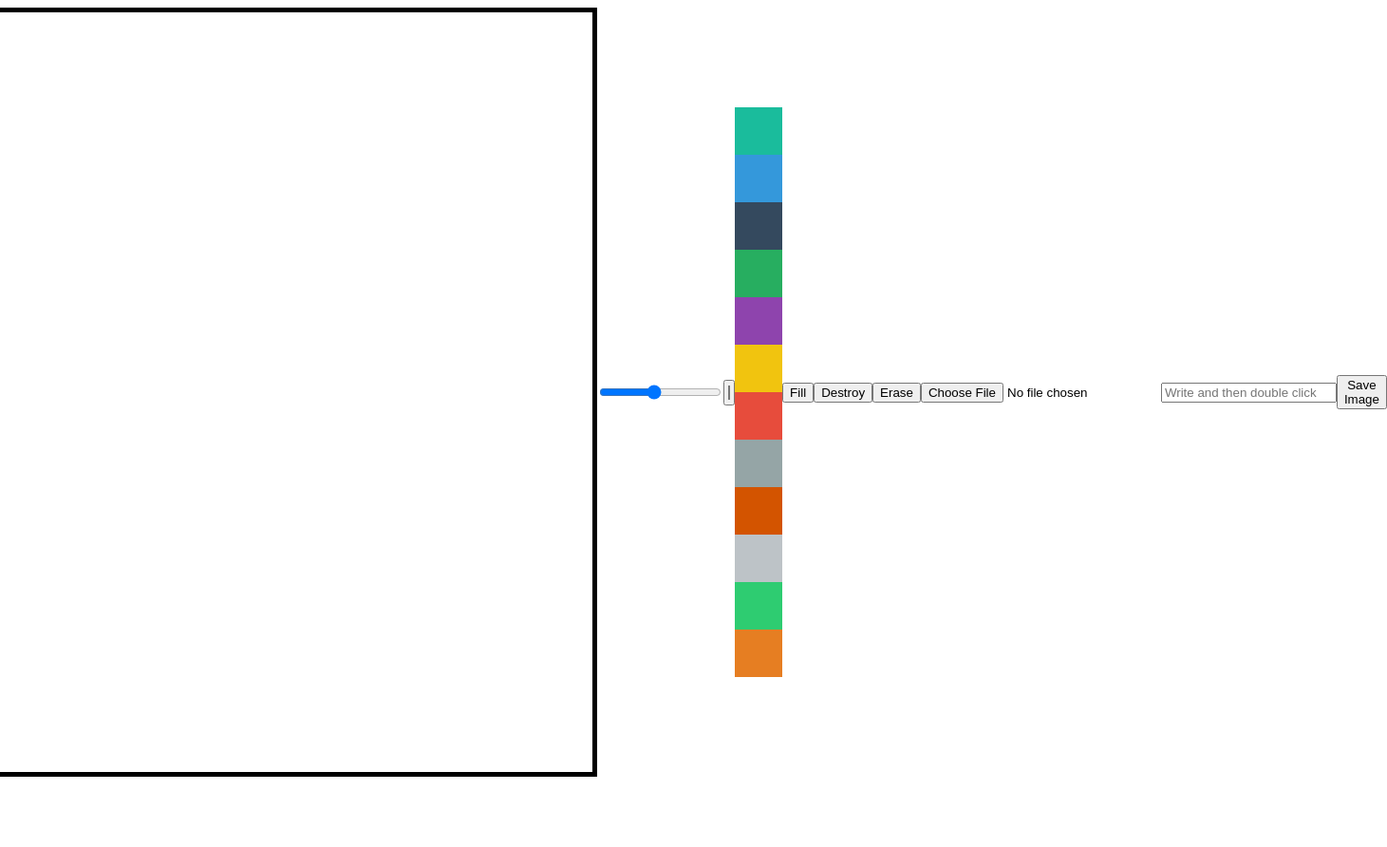
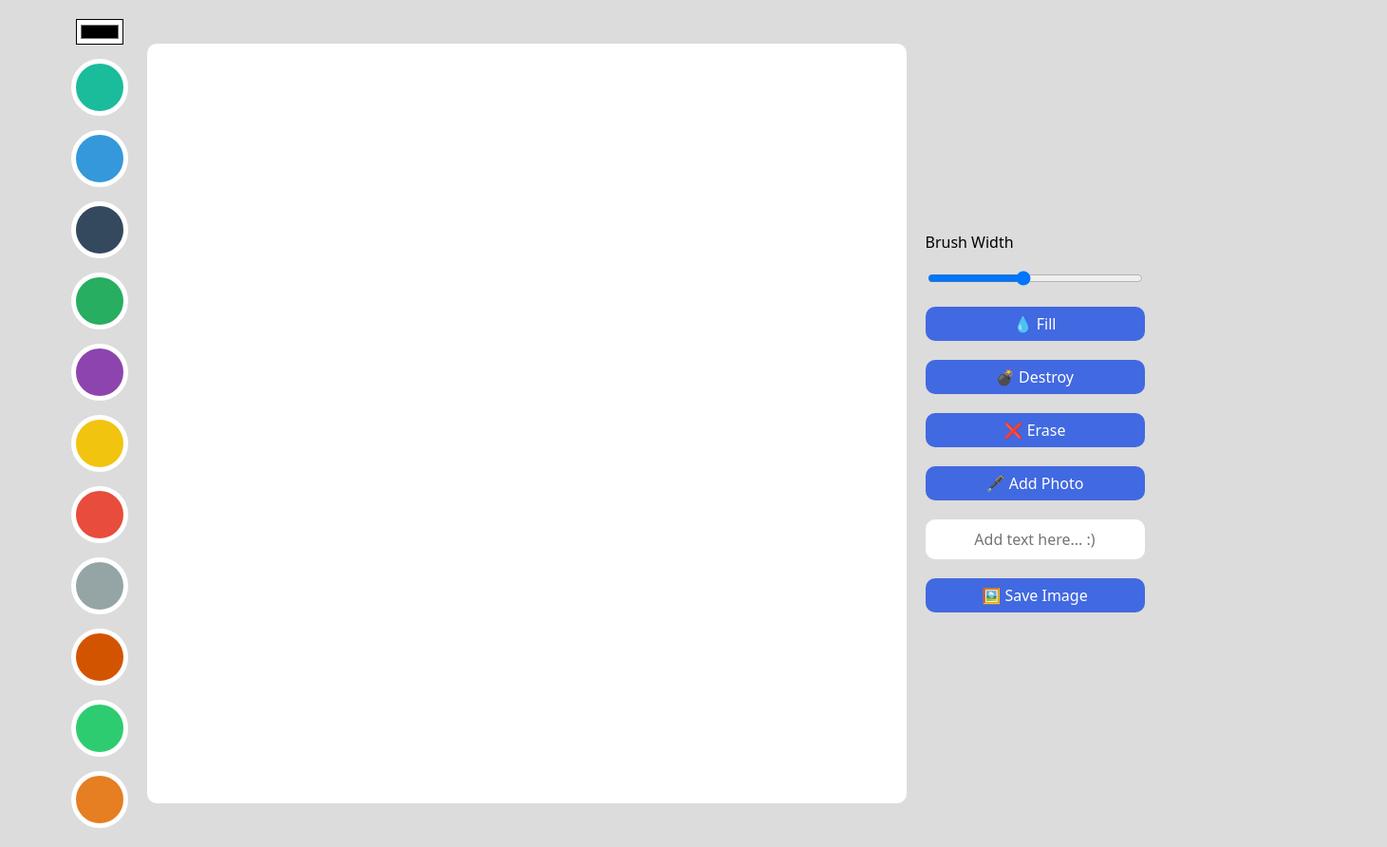
Before and after one commit to bioroid17/nomad-mememaker, a plain HTML site: page index.html in a window 1280 px wide. Shown: the whole page at 95% size, 1461 px wide, since content can reach past the window. Before the commit the page ends 826 px from the top, so only its background shows below. Drawn offline with Linux system fonts and the light colour scheme.

Commit message:
MEME MAKER - CSS

```diff
--- a/index.html
+++ b/index.html
@@ -7,17 +7,8 @@
 		<link rel="stylesheet" href="style.css" />
 	</head>
 	<body>
-		<canvas></canvas>
-		<input
-			id="line-width"
-			type="range"
-			min="1"
-			max="10"
-			value="5"
-			step="0.5"
-		/>
-		<input type="color" id="color" />
-		<div>
+		<div class="color-options">
+			<input type="color" id="color" />
 			<div
 				class="color-option"
 				style="background-color: #1abc9c"
@@ -65,11 +56,6 @@
 			></div>
 			<div
 				class="color-option"
-				style="background-color: #bdc3c7"
-				data-color="#bdc3c7"
-			></div>
-			<div
-				class="color-option"
 				style="background-color: #2ecc71"
 				data-color="#2ecc71"
 			></div>
@@ -79,16 +65,28 @@
 				data-color="#e67e22"
 			></div>
 		</div>
-		<button id="mode-btn">Fill</button>
-		<button id="destroy-btn">Destroy</button>
-		<button id="eraser-btn">Erase</button>
-		<input type="file" accept="image/*" id="file" />
-		<input
-			type="text"
-			placeholder="Write and then double click"
-			id="text"
-		/>
-		<button id="save-btn">Save Image</button>
+		<canvas></canvas>
+
+		<div class="btns">
+			<span>Brush Width</span>
+			<input
+				id="line-width"
+				type="range"
+				min="1"
+				max="10"
+				value="5"
+				step="0.5"
+			/>
+			<button id="mode-btn">💧 Fill</button>
+			<button id="destroy-btn">💣 Destroy</button>
+			<button id="eraser-btn">❌ Erase</button>
+			<label for="file">
+				🖋️ Add Photo
+				<input type="file" accept="image/*" id="file" />
+			</label>
+			<input type="text" placeholder="Add text here... :)" id="text" />
+			<button id="save-btn">🖼️ Save Image</button>
+		</div>
 		<script src="script.js"></script>
 	</body>
 </html>
--- /dev/null
+++ b/reset.css
@@ -0,0 +1,137 @@
+/* http://meyerweb.com/eric/tools/css/reset/
+   v2.0 | 20110126
+   License: none (public domain)
+*/
+
+html,
+body,
+div,
+span,
+applet,
+object,
+iframe,
+h1,
+h2,
+h3,
+h4,
+h5,
+h6,
+p,
+blockquote,
+pre,
+a,
+abbr,
+acronym,
+address,
+big,
+cite,
+code,
+del,
+dfn,
+em,
+img,
+ins,
+kbd,
+q,
+s,
+samp,
+small,
+strike,
+strong,
+sub,
+sup,
+tt,
+var,
+b,
+u,
+i,
+center,
+dl,
+dt,
+dd,
+ol,
+ul,
+li,
+fieldset,
+form,
+label,
+legend,
+table,
+caption,
+tbody,
+tfoot,
+thead,
+tr,
+th,
+td,
+article,
+aside,
+canvas,
+details,
+embed,
+figure,
+figcaption,
+footer,
+header,
+hgroup,
+menu,
+nav,
+output,
+ruby,
+section,
+summary,
+time,
+mark,
+audio,
+video {
+  margin: 0;
+  padding: 0;
+  border: 0;
+  font-size: 100%;
+  font: inherit;
+  vertical-align: baseline;
+}
+/* HTML5 display-role reset for older browsers */
+article,
+aside,
+details,
+figcaption,
+figure,
+footer,
+header,
+hgroup,
+menu,
+nav,
+section {
+  display: block;
+}
+body {
+  line-height: 1;
+}
+ol,
+ul {
+  list-style: none;
+}
+blockquote,
+q {
+  quotes: none;
+}
+blockquote:before,
+blockquote:after,
+q:before,
+q:after {
+  content: "";
+  content: none;
+}
+table {
+  border-collapse: collapse;
+  border-spacing: 0;
+}
+
+input:focus {
+  outline: none;
+}
+a {
+  color: inherit;
+  text-decoration: none;
+}
--- a/script.js
+++ b/script.js
@@ -56,10 +56,10 @@ function changeColor(colorValue) {
 function onModeClick() {
 	if (isFilling) {
 		isFilling = false;
-		modeBtn.innerText = "Fill";
+		modeBtn.innerText = "💧 Fill";
 	} else {
 		isFilling = true;
-		modeBtn.innerText = "Draw";
+		modeBtn.innerText = "🎨 Draw";
 	}
 }
 function onCanvasClick() {
@@ -74,7 +74,7 @@ function onDestroyClick() {
 function onEraserClick() {
 	ctx.strokeStyle = "white";
 	isFilling = false;
-	modeBtn.innerText = "Fill";
+	modeBtn.innerText = "💧 Fill";
 }
 function onFileChange(event) {
 	const file = event.target.files[0];
--- a/style.css
+++ b/style.css
@@ -1,16 +1,78 @@
+@import "reset.css";
+
+body {
+	display: flex;
+	gap: 20px;
+	justify-content: center;
+	align-items: center;
+	background-color: gainsboro;
+	padding: 20px;
+	font-family: system-ui, -apple-system, BlinkMacSystemFont, "Segoe UI",
+		Roboto, Oxygen, Ubuntu, Cantarell, "Open Sans", "Helvetica Neue",
+		sans-serif;
+}
+
 canvas {
 	width: 800px;
 	height: 800px;
-	border: 5px solid black;
+	background-color: white;
+	border-radius: 10px;
 }
 
-body {
+.btns {
 	display: flex;
-	justify-content: center;
+	flex-direction: column;
+	gap: 20px;
+}
+.color-options {
+	display: flex;
+	flex-direction: column;
+	gap: 15px;
 	align-items: center;
 }
 .color-option {
 	width: 50px;
 	height: 50px;
+	border-radius: 50%;
 	cursor: pointer;
+	border: 5px solid white;
+	transition: transform ease-in-out 0.1s;
 }
+
+.color-option:hover {
+	transform: scale(1.2);
+}
+
+input#color {
+	background-color: white;
+}
+
+button,
+label {
+	all: unset;
+	padding: 10px 0px;
+	text-align: center;
+	background-color: royalblue;
+	color: white;
+	font-weight: 500;
+	cursor: pointer;
+	border-radius: 10px;
+	transition: opacity linear 0.1s;
+}
+
+button:hover {
+	opacity: 0.85;
+}
+
+input#text {
+	all: unset;
+	padding: 10px 0px;
+	border-radius: 10px;
+	font-weight: 500;
+	text-align: center;
+	background-color: white;
+}
+
+input#file {
+	display: none;
+}
```
